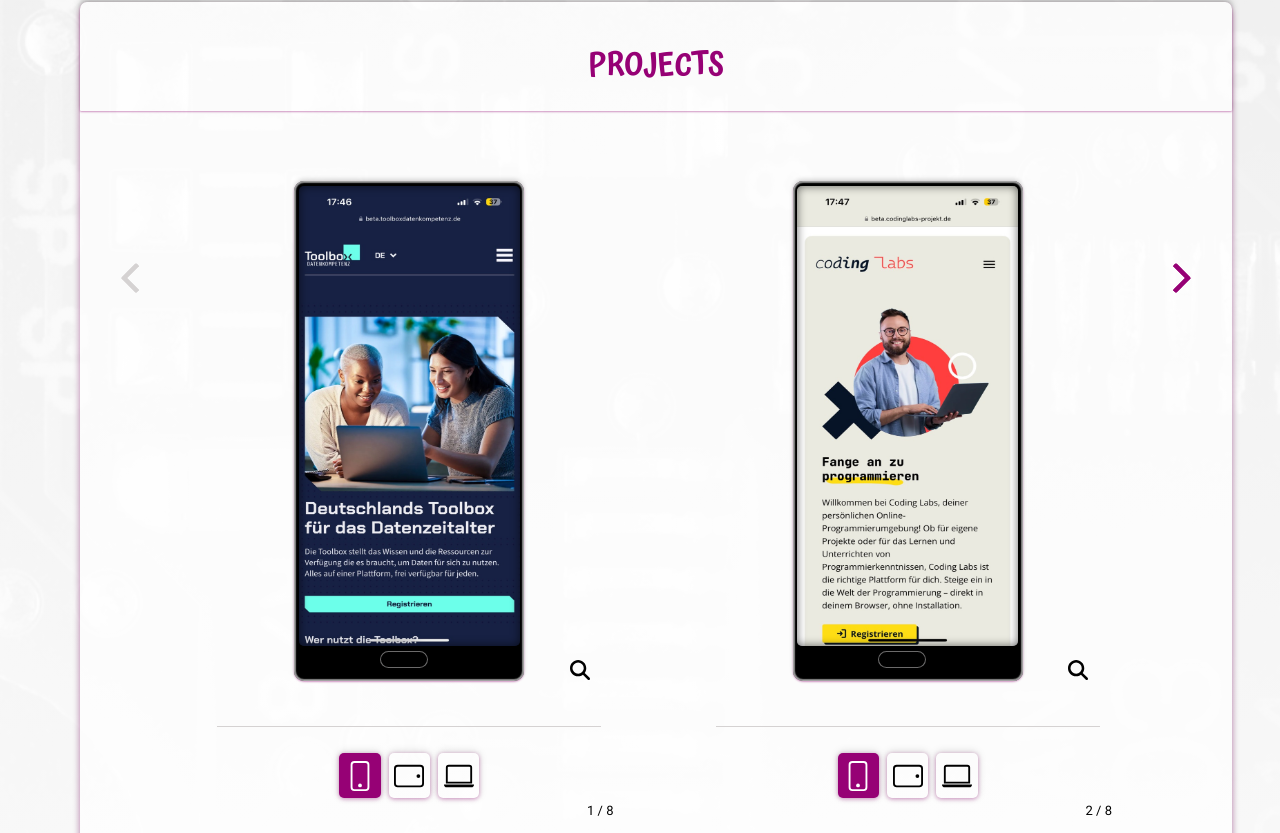
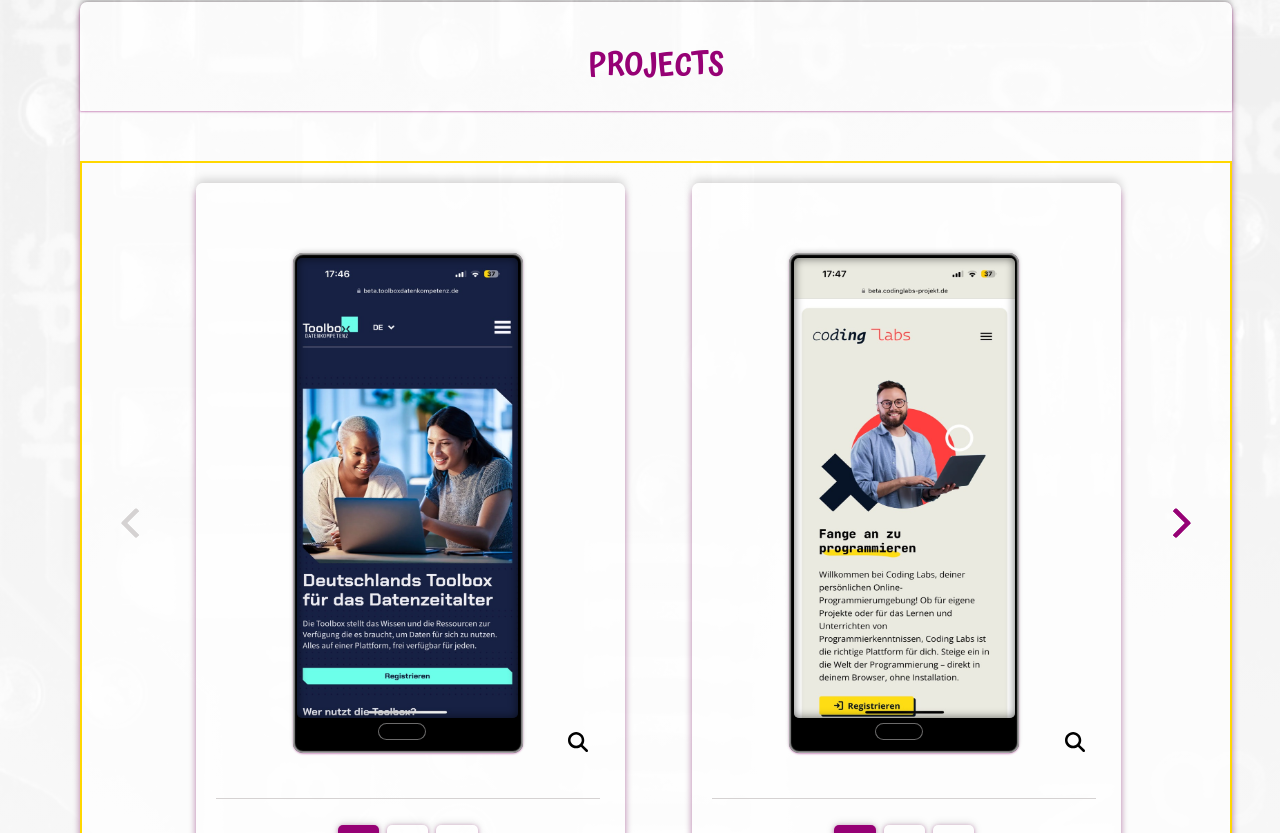
Before and after one commit to katja-roehlig/portfolio, a Vue app: page / in a window 1280 px wide. Shown: the part 1887-2720 px from the top of the page. Built offline with nearby package versions, Linux system fonts and the light colour scheme.

Commit message:
change direction

```diff
--- a/src/components/Projects.vue
+++ b/src/components/Projects.vue
@@ -406,7 +406,7 @@ function zoomImage(id: number): any {
   padding-bottom: 1rem;
 }
 @media (min-width: 580px) {
-  .content__container {
+  .card__container {
     box-shadow: var(--box-shadow-small);
     border-radius: 0.7rem;
   }
@@ -419,9 +419,11 @@ function zoomImage(id: number): any {
   .grid__container {
     grid-template-columns: 1fr 1fr;
     grid-template-rows: 1fr;
+    justify-items: center;
     gap: 3rem;
     padding-inline: 9.5rem 9rem;
     margin-top: 5rem;
+    border: 2px solid gold;
   }
   .image__container {
     width: 30vw;
@@ -429,9 +431,8 @@ function zoomImage(id: number): any {
   .project__container {
     padding-bottom: 5rem;
   }
-  .content__container {
+  .card__container {
     max-width: 30vw;
-    justify-content: flex-start;
     padding: 5rem 2.5rem 3rem 2rem;
     border-radius: 0.7rem;
     background-color: var(--bg-color-second-level);
@@ -451,7 +452,7 @@ function zoomImage(id: number): any {
   .button__arrow-desktop {
     display: inline-block;
     position: absolute;
-    top: 25.5rem;
+    top: 50rem;
     z-index: 1000;
   }
 
```
